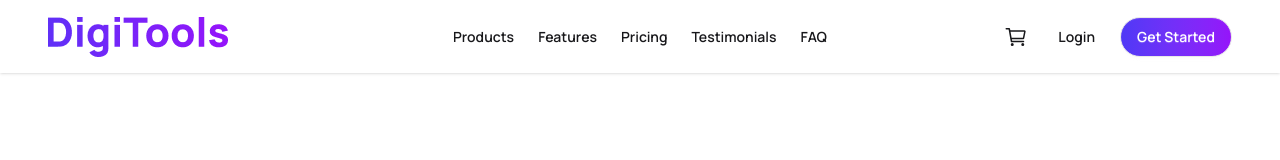
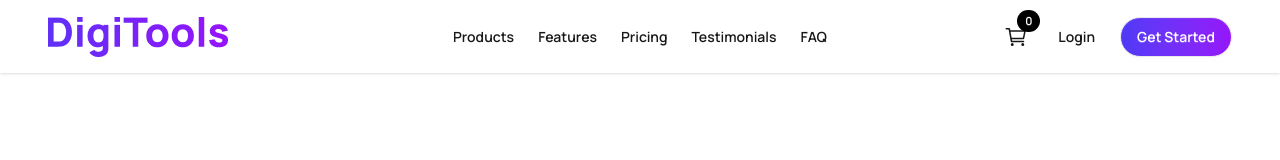
Before and after one commit to shariarnafis45/DigiTools-Shop, a React (Vite) app: page / in a window 1280 px wide. Shown: the top 160 px of the page. Built offline with nearby package versions, Linux system fonts and the light colour scheme.

Commit message:
fixed jump issue , display product count in cart in navcart btn

```diff
--- a/src/App.jsx
+++ b/src/App.jsx
@@ -14,26 +14,29 @@ const pricingPromise = async () => {
   const res = await fetch("/pricing.json");
   return res.json();
 };
-
 const productsDataPromise = async () => {
   const res = await fetch("/productData.json");
   return res.json();
 };
+const pricingDataPromise = pricingPromise();
+const productsPromise = productsDataPromise();
+
 function App() {
-  const [cartItemCount , setCartItemCount] = useState(0)
-  const pricingDataPromise = pricingPromise();
-  const productsPromise = productsDataPromise();
-
+  const [cartProducts, setCartProduct] = useState([]);
   return (
     <>
       <header>
-        <NavBar></NavBar>
+        <NavBar cartProducts={cartProducts}/>
         <Hero />
       </header>
       <main>
         <Stats />
         <Suspense fallback={<p></p>}>
-          <ProductsContainer setCartItemCount={setCartItemCount} productsPromise={productsPromise} />
+          <ProductsContainer
+            setCartProduct={setCartProduct}
+            cartProducts={cartProducts}
+            productsPromise={productsPromise}
+          />
         </Suspense>
         <GetStart />
         <Suspense fallback={<p></p>}>
@@ -45,7 +48,7 @@ function App() {
         <Footer />
       </footer>
 
-      <ToastContainer/>
+      <ToastContainer />
     </>
   );
 }
--- a/src/components/NavBar.jsx
+++ b/src/components/NavBar.jsx
@@ -2,7 +2,7 @@ import React from "react";
 import Logo from "../assets/DigiTools.png";
 import { IoCartOutline } from "react-icons/io5";
 
-const NavBar = () => {
+const NavBar = ({cartProducts}) => {
   return (
     <div className="shadow-sm py-1  bg-white">
       <div className="navbar max-w-[1200px] mx-auto bg-base-100 ">
@@ -71,8 +71,11 @@ const NavBar = () => {
           </ul>
         </div>
         <div className="navbar-end flex items-center gap-2">
-          <button className="btn btn-ghost rounded-full font-semibold text-2xl mr-5 sm:-mr-3 ">
+          <button className="btn btn-ghost rounded-full font-semibold text-2xl mr-5 sm:-mr-3 relative">
             <IoCartOutline />
+            <div className="px-2 py-1 bg-black text-white rounded-full text-[0.7rem] absolute -top-2 right-1 flex justify-center items-center ">
+              <p>{cartProducts.length}</p>
+            </div>
           </button>
           <button className="btn btn-ghost rounded-full font-semibold hidden md:block">
             Login
--- a/src/components/ProductsCard.jsx
+++ b/src/components/ProductsCard.jsx
@@ -1,7 +1,7 @@
 import React, { useState } from "react";
 import { toast } from "react-toastify";
 
-const ProductsCard = ({ product, cartProducts, setCartProduct,setCartItemCount }) => {
+const ProductsCard = ({ product, cartProducts, setCartProduct}) => {
   const [isBuyClicked, setIsBuyClicked] = useState(false);
   const handleBuyNow = (product) => {
 
@@ -10,7 +10,8 @@ const ProductsCard = ({ product, cartProducts, setCartProduct,setCartItemCount }
     });
     setIsBuyClicked(true);
     setCartProduct([...cartProducts, product]);
-    setCartItemCount(cartProducts.length)
+
+
 
 
   };
--- a/src/components/ProductsCardContainer.jsx
+++ b/src/components/ProductsCardContainer.jsx
@@ -1,13 +1,13 @@
 import React, { useState } from "react";
 import ProductsCard from "./ProductsCard";
 
-const ProductsCardContainer = ({ productsData, setCartProduct, cartProducts, setCartItemCount }) => {
+const ProductsCardContainer = ({ productsData, setCartProduct, cartProducts,   }) => {
 
 
   return (
     <div className="mt-15 grid sm:grid-cols-2 lg:grid-cols-3 gap-8 justify-items-center">
       {productsData.map((product, i) => (
-        <ProductsCard setCartItemCount={setCartItemCount} cartProducts={cartProducts} setCartProduct={setCartProduct} key={i} product={product}/>
+        <ProductsCard  cartProducts={cartProducts} setCartProduct={setCartProduct} key={i} product={product}/>
       ))}
     </div>
   );
--- a/src/components/ProductsContainer.jsx
+++ b/src/components/ProductsContainer.jsx
@@ -2,8 +2,8 @@ import React, { use, useState } from "react";
 import ProductsCardContainer from "./ProductsCardContainer"
 import CartProducts from "./CartProducts";
 
-const ProductsContainer = ({ productsPromise, setCartItemCount }) => {
-  const [cartProducts, setCartProduct] = useState([])
+const ProductsContainer = ({ productsPromise, cartProducts,setCartProduct }) => {
+
   const productsData = use(productsPromise);
   const [tab,SetTab] = useState("products")
 
@@ -26,7 +26,7 @@ const ProductsContainer = ({ productsPromise, setCartItemCount }) => {
       </div>
       <div>
         {
-            tab === "products" ? <ProductsCardContainer setCartItemCount={setCartItemCount} productsData={productsData} setCartProduct={setCartProduct} cartProducts={cartProducts}/> : <CartProducts cartProducts={cartProducts} setCartProduct={setCartProduct}/>
+            tab === "products" ? <ProductsCardContainer   productsData={productsData} setCartProduct={setCartProduct} cartProducts={cartProducts}/> : <CartProducts cartProducts={cartProducts} setCartProduct={setCartProduct}/>
         }
       </div>
 
```
